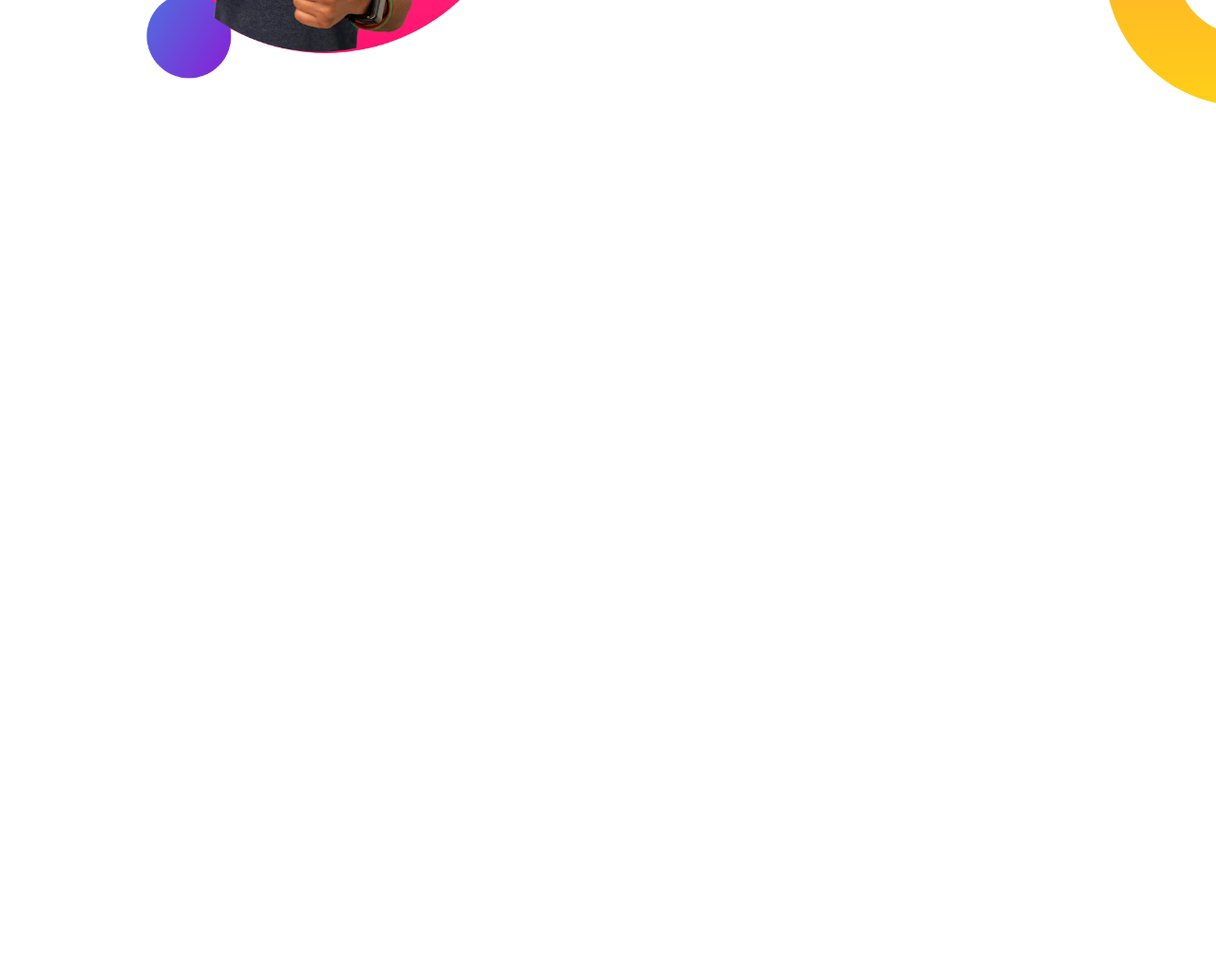
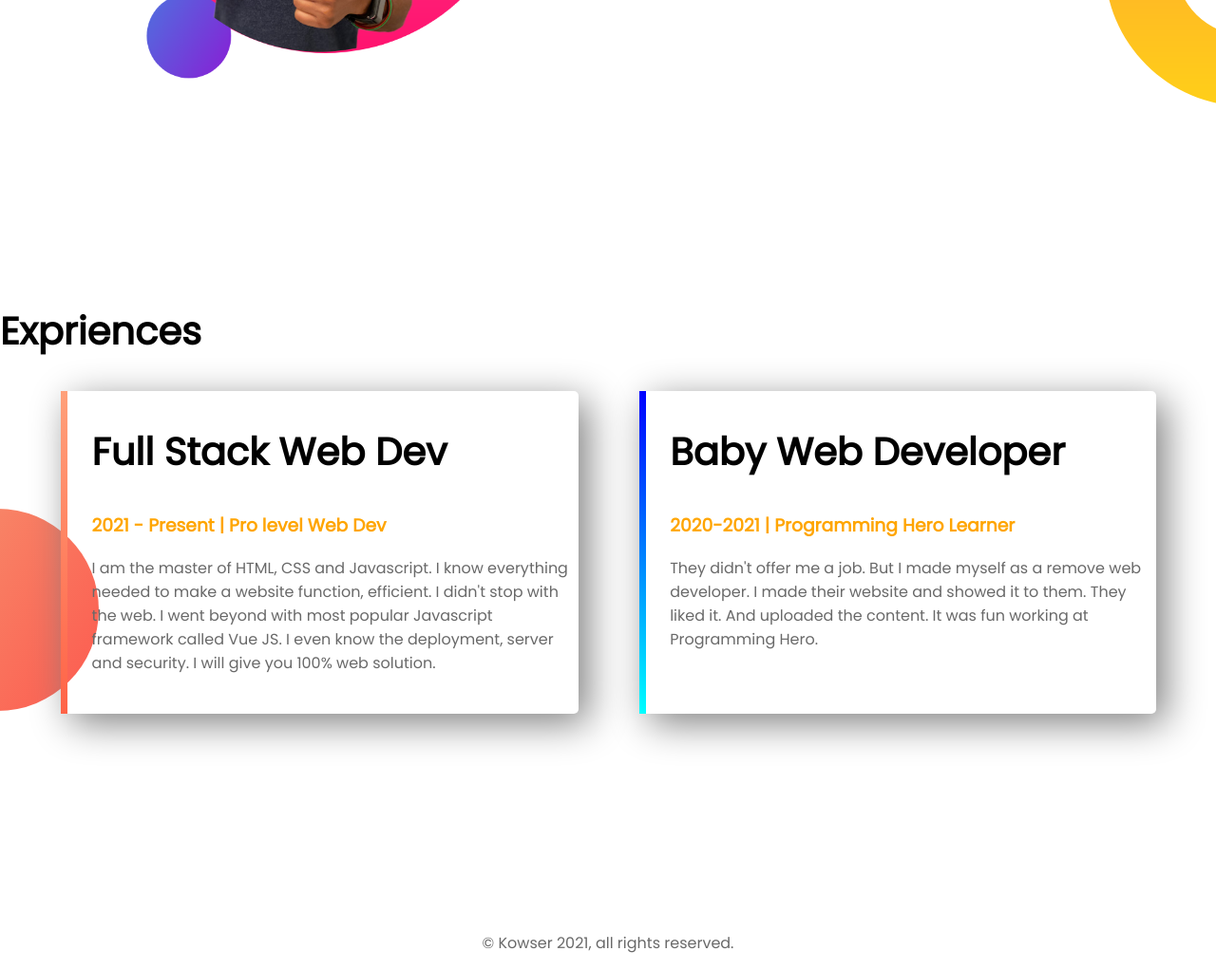
Before and after one commit to ZIHAD22/web-protfolio, a plain HTML site: page index.html in a window 1280 px wide. Shown: the part 1006-2028 px from the top of the page at 95% size. Before the commit the page ends 1292 px from the top, so only its background shows below. Drawn offline with Linux system fonts and the light colour scheme.

Commit message:
all task complite our expriences and footer area is complited

```diff
--- a/index.css
+++ b/index.css
@@ -9,7 +9,10 @@ h2{
     font-size: 40px;
 
 }
-.name-highlight{
+p{
+    color: dimgray;
+}
+.orange-highlight{
     color: orange;
 }
 .half-width{
@@ -49,3 +52,26 @@ section{
     background-repeat: no-repeat;
     background-position:right;
 }
+.single-box{
+    box-shadow: 10px 10px 40px gray;
+    border-radius: 5px;
+    height: 60%;
+}
+.exprience-area{
+    background-image: url("./img/exp-bg.png");
+    background-repeat: no-repeat;
+    background-position:left;
+}
+#full-stack{
+    border-left: 7px solid;
+    border-image: linear-gradient(180deg,lightSalmon , tomato);
+    border-image-slice: 1;
+}
+#baby-stack{
+    border-left: 7px solid;
+    border-image: linear-gradient(180deg,blue , cyan);
+    border-image-slice: 1;
+}
+footer{
+    text-align: center;
+}
--- a/index.html
+++ b/index.html
@@ -12,7 +12,7 @@
     <section class="top-banner">
         <div class="half-width" >
             <h1>Welcome To </h1>
-            <h1><span class="name-highlight" >Kowser</span> Website</h1>
+            <h1><span class="orange-highlight" >Kowser</span> Website</h1>
             <h3>World-class professional Web Dev</h3>
             <p>You might saw me jumping, climbing buildings, and stopping trains. But nobody pays me a dime for that work. That's why I am learning and mastering web development. I will not stop until I become the Web Development Hero.</p>
             <a class="link-button" target="_" href="https://www.facebook.com/">HIRE ME</a>
@@ -32,5 +32,23 @@
             <a class="link-button" href="#">DOWNLOAD RESUME</a>
         </div>
     </section>
+    <section class="exprience-area" >
+        <h2>Expriences</h2>
+        <div id="full-stack" class="half-width single-box">
+            <h2>Full Stack Web Dev</h2>
+            <h3 class="orange-highlight" >2021 - Present | Pro level Web Dev</h3>
+            <p>I am the master of HTML, CSS and Javascript. I know everything needed to make a website function, efficient. I didn't stop with the web. I went beyond with most popular Javascript framework called Vue JS. I even know the deployment, server and security. I will give you 100% web solution.</p>
+        </div>
+        <div id="baby-stack" class="half-width single-box ">
+            <h2>Baby Web Developer</h2>
+            <h3 class="orange-highlight" >2020-2021 | Programming Hero Learner</h3>
+            <p>They didn't offer me a job. But I made myself as a remove web developer. I made their website and showed it to them. They liked it. And uploaded the content. It was fun working at Programming Hero.</p>
+        </div>
+    </section>
+    <footer>
+        <p>
+            © Kowser 2021, all rights reserved.
+        </p>
+    </footer>
 </body>
 </html>
```
